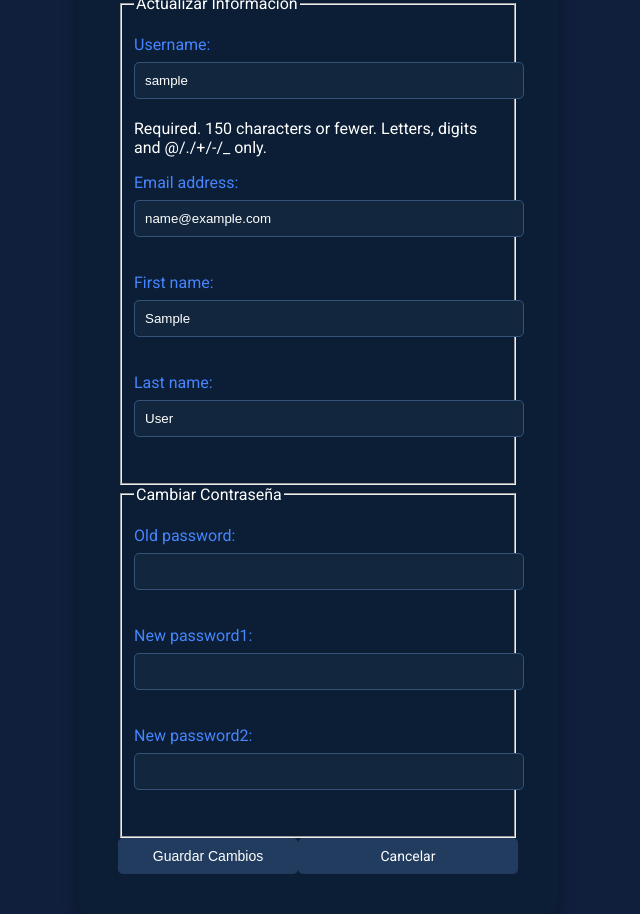
After one commit to Edison-Paulino/Proyecto-integrador, a Django app: page /perfil/editar/ in a window 1280 px wide. The commit adds this page. Shown: the whole page, without its empty margins (322-962 px from the left). Run offline with Django 5.2, Linux system fonts and the light colour scheme; the visitor is signed in with stand-in values (Sample User, id 1).

Commit message:
perfil y edicion del perfil

```diff
--- a/Final/estacion_P/estacion_A/forms.py
+++ b/Final/estacion_P/estacion_A/forms.py
@@ -1,5 +1,6 @@
 from django import forms
 from django.contrib.auth.models import User
+from django.contrib.auth.forms import PasswordChangeForm
 
 class RegisterForm(forms.ModelForm):
     password = forms.CharField(widget=forms.PasswordInput)
@@ -13,3 +14,16 @@ class RegisterForm(forms.ModelForm):
         if User.objects.filter(username=username).exists():
             raise forms.ValidationError("El nombre de usuario ya está en uso.")
         return username
+
+
+
+
+class UserUpdateForm(forms.ModelForm):
+    class Meta:
+        model = User
+        fields = ['username', 'email', 'first_name', 'last_name']
+
+class CustomPasswordChangeForm(PasswordChangeForm):
+    old_password = forms.CharField(widget=forms.PasswordInput(attrs={'class': 'form-control'}))
+    new_password1 = forms.CharField(widget=forms.PasswordInput(attrs={'class': 'form-control'}))
+    new_password2 = forms.CharField(widget=forms.PasswordInput(attrs={'class': 'form-control'}))
--- /dev/null
+++ b/Final/estacion_P/estacion_A/templates/edit_profile.html
@@ -0,0 +1,92 @@
+<!DOCTYPE html>
+<html lang="es">
+<head>
+    <meta charset="UTF-8">
+    <meta name="viewport" content="width=device-width, initial-scale=1.0">
+    <title>Editar Perfil</title>
+    <link rel="stylesheet" href="https://fonts.googleapis.com/css2?family=Roboto:wght@400;500;700&display=swap">
+    <style>
+        body {
+            font-family: 'Roboto', Arial, sans-serif;
+            background-color: #101F3C;
+            display: flex;
+            justify-content: center;
+            align-items: center;
+            height: 100vh;
+            margin: 0;
+            color: white;
+        }
+        .edit-container {
+            background-color: #0B1E35;
+            padding: 40px;
+            border-radius: 12px;
+            box-shadow: 0 8px 16px rgba(0, 0, 0, 0.3);
+            width: 400px;
+            text-align: center;
+        }
+        h2 {
+            color: #4685ff;
+            font-size: 24px;
+            margin-bottom: 20px;
+        }
+        form {
+            text-align: left;
+        }
+        label {
+            display: block;
+            margin-bottom: 8px;
+            color: #4685ff;
+        }
+        input {
+            width: 100%;
+            padding: 10px;
+            margin-bottom: 20px;
+            border-radius: 5px;
+            border: 1px solid #33537A;
+            background-color: #12273D;
+            color: white;
+        }
+        .buttons {
+            display: flex;
+            justify-content: space-between;
+        }
+        .buttons button, .buttons a {
+            background-color: #223C60;
+            color: white;
+            padding: 10px 20px;
+            border: none;
+            border-radius: 5px;
+            cursor: pointer;
+            font-size: 14px;
+            text-decoration: none;
+            text-align: center;
+            width: 45%;
+        }
+        button:hover, a:hover {
+            background-color: #33537A;
+        }
+    </style>
+</head>
+<body>
+    <div class="edit-container">
+        <h2>Editar Perfil</h2>
+        <form method="POST">
+            {% csrf_token %}
+            <fieldset>
+                <legend>Actualizar Información</legend>
+                {{ user_form.as_p }}
+            </fieldset>
+
+            <fieldset>
+                <legend>Cambiar Contraseña</legend>
+                {{ password_form.as_p }}
+            </fieldset>
+
+            <div class="buttons">
+                <button type="submit">Guardar Cambios</button>
+                <a href="{% url 'profile' %}">Cancelar</a>
+            </div>
+        </form>
+    </div>
+</body>
+</html>
--- a/Final/estacion_P/estacion_A/templates/gen_me.html
+++ b/Final/estacion_P/estacion_A/templates/gen_me.html
@@ -89,7 +89,7 @@
 </head>
 <body>
     <div class="sidebar">
-        <h2>{{ user.username|upper }}</h2>
+        <h2><a href="{% url 'profile' %}">{{ user.username|upper }}</a></h2>
         <a href="/inicio/">INICIO</a>
         <a href="/alertas/">ALERTAS</a>
         <a href="/exportar/">EXPORTAR</a>
--- a/Final/estacion_P/estacion_A/urls.py
+++ b/Final/estacion_P/estacion_A/urls.py
@@ -7,4 +7,6 @@ urlpatterns = [
    path('register/', views.register_view, name='register'),
    path('panel/', views.panel_view, name='panel'),
    path('logout/', views.logout_view, name='logout'),
+   path('perfil/', views.profile_view, name='profile'),
+   path('perfil/editar/', views.edit_profile_view, name='edit_profile'),
 ]
--- a/Final/estacion_P/estacion_A/views.py
+++ b/Final/estacion_P/estacion_A/views.py
@@ -1,11 +1,12 @@
 from django.shortcuts import render, redirect
 from django.contrib.auth import authenticate, login
-from django.http import HttpResponse
 from .forms import RegisterForm
 from django.contrib.auth.decorators import login_required
 from .models import DatosEstacion
 from django.core.paginator import Paginator
 from django.contrib.auth import logout
+from django.contrib.auth import update_session_auth_hash
+from .forms import UserUpdateForm, CustomPasswordChangeForm
 
 def login_view(request):
     error_message = None
@@ -41,6 +42,32 @@ def register_view(request):
     return render(request, 'register.html', {'form': form})
 
 @login_required
+def profile_view(request):
+    return render(request, 'profile.html', {'user': request.user})
+
+@login_required
+def edit_profile_view(request):
+    if request.method == 'POST':
+        user_form = UserUpdateForm(request.POST, instance=request.user)
+        password_form = CustomPasswordChangeForm(user=request.user, data=request.POST)
+
+        if user_form.is_valid() and password_form.is_valid():
+            user_form.save()
+            user = password_form.save()
+            # Mantener al usuario autenticado después de cambiar la contraseña
+            update_session_auth_hash(request, user)
+            return redirect('profile')  # Redirige al perfil actualizado
+    else:
+        user_form = UserUpdateForm(instance=request.user)
+        password_form = CustomPasswordChangeForm(user=request.user)
+
+    return render(request, 'edit_profile.html', {
+        'user_form': user_form,
+        'password_form': password_form
+    })
+
+
+@login_required
 def panel_view(request):
      # Obtener el valor de registros por página del formulario, con un valor predeterminado de 10
     registros_por_pagina = request.GET.get('registros', 10)
```
Also changed, not shown: Final/estacion_P/estacion_A/templates/profile.html (added, +79 -0 lines).
